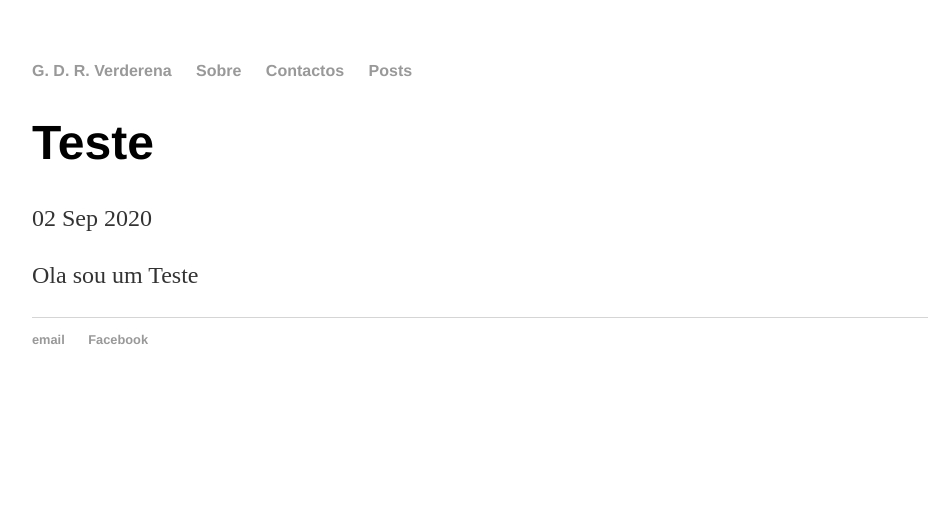
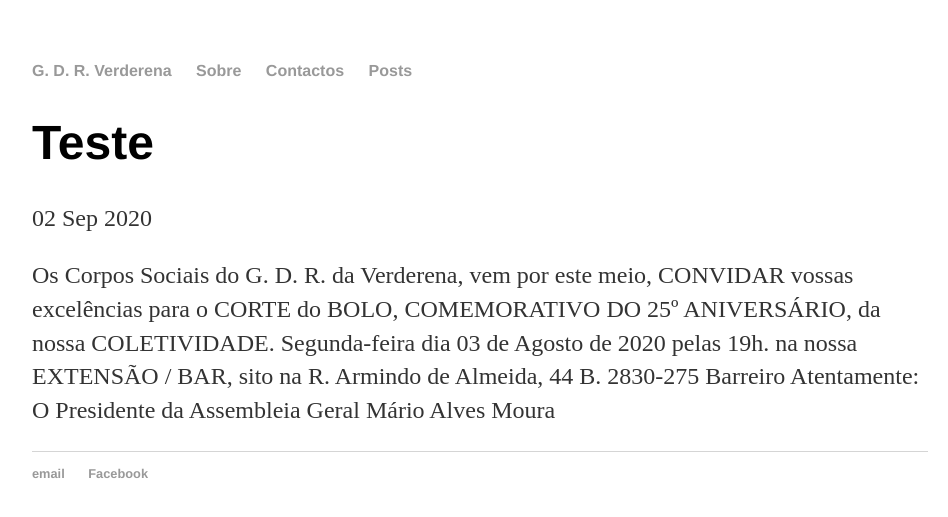
Before and after one commit to GDR-Verderena/gdr-verderena.github.io, a Jekyll site: the page built from _posts/2020-02-09-teste.markdown, in a window 1280 px wide. Shown: the top 517 px of the page, without its empty margins (160-1108 px from the left). Built offline with Jekyll 4.4.1, drawn with Linux system fonts in a browser that asks for light colours.

Commit message:
Update 2020-02-09-teste.markdown

```diff
--- a/_posts/2020-02-09-teste.markdown
+++ b/_posts/2020-02-09-teste.markdown
@@ -4,4 +4,8 @@ title: "Teste"
 date: 2020-09-02
 ---
 
-Ola sou um Teste
+Os Corpos Sociais do G. D. R. da Verderena, vem por este meio, CONVIDAR vossas excelências para o CORTE do BOLO, COMEMORATIVO DO 25º ANIVERSÁRIO, da nossa COLETIVIDADE.
+Segunda-feira dia 03 de Agosto de 2020 pelas 19h. na nossa EXTENSÃO / BAR, sito na R. Armindo de Almeida, 44 B. 2830-275 Barreiro
+Atentamente:
+O Presidente da Assembleia Geral
+Mário Alves Moura
```
